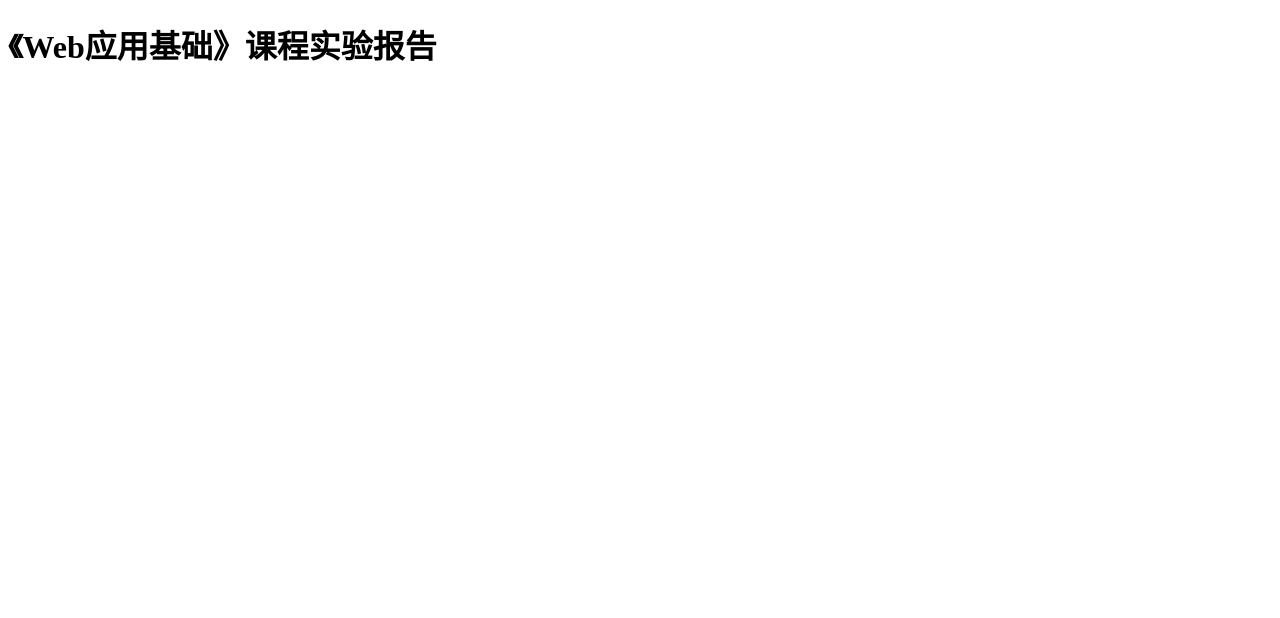
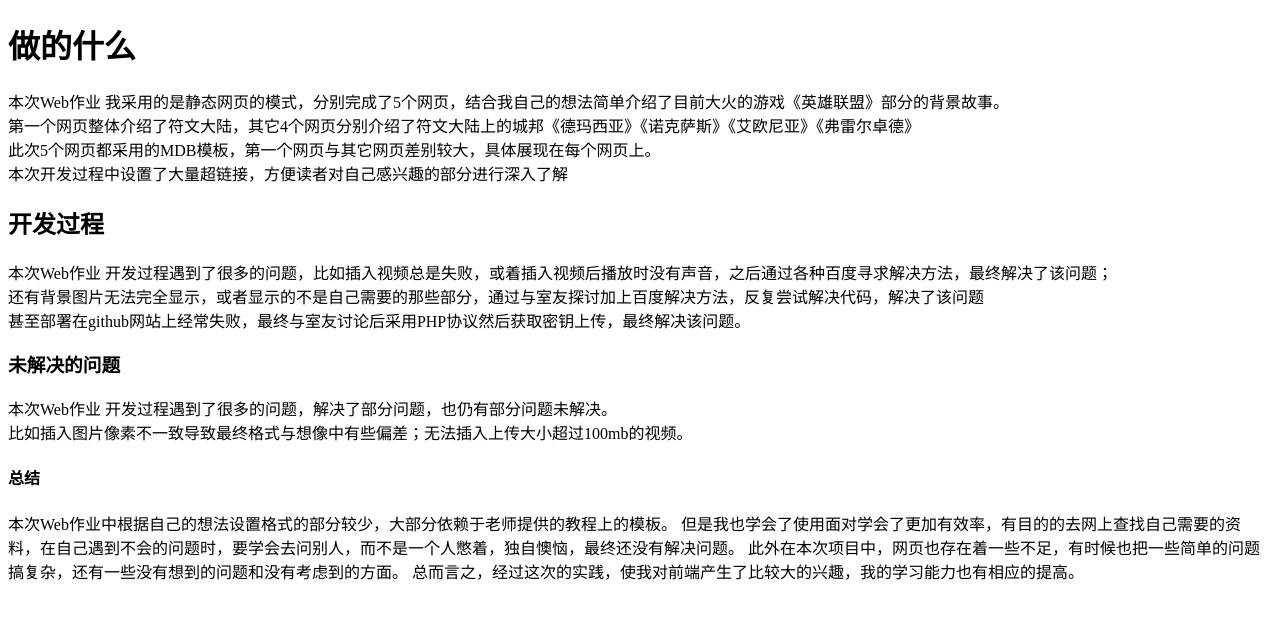
Before and after one commit to Yang-Codehut/Web, a plain HTML site: page index5.html in a window 1280 px wide. Drawn offline with Linux system fonts and the light colour scheme.

Commit message:
版本日志

```diff
--- a/index5.html
+++ b/index5.html
@@ -3,10 +3,38 @@
 <head>
   <meta charset="utf-8">
   <link rel="shortcut icon" href="favicon.ico" type="image/x-icon">
-  <title>end</title>
+  <title>《Web应用基础》课程实验报告</title>
 </head>
 <body>
-  <h1>《Web应用基础》课程实验报告</h1>
-  <p> </p>
+  <h1>做的什么</h1>
+  <p>
+      本次Web作业
+      我采用的是静态网页的模式，分别完成了5个网页，结合我自己的想法简单介绍了目前大火的游戏《英雄联盟》部分的背景故事。
+     <br>  第一个网页整体介绍了符文大陆，其它4个网页分别介绍了符文大陆上的城邦《德玛西亚》《诺克萨斯》《艾欧尼亚》《弗雷尔卓德》
+     <br>  此次5个网页都采用的MDB模板，第一个网页与其它网页差别较大，具体展现在每个网页上。
+     <br>  本次开发过程中设置了大量超链接，方便读者对自己感兴趣的部分进行深入了解
+
+  </p>
+  <h2>开发过程</h2>
+  <p>
+      本次Web作业
+      开发过程遇到了很多的问题，比如插入视频总是失败，或着插入视频后播放时没有声音，之后通过各种百度寻求解决方法，最终解决了该问题；
+    <br>  还有背景图片无法完全显示，或者显示的不是自己需要的那些部分，通过与室友探讨加上百度解决方法，反复尝试解决代码，解决了该问题
+    <br>  甚至部署在github网站上经常失败，最终与室友讨论后采用PHP协议然后获取密钥上传，最终解决该问题。
+  </p>
+  <h3>未解决的问题</h3>
+  <p>
+      本次Web作业
+      开发过程遇到了很多的问题，解决了部分问题，也仍有部分问题未解决。
+    <br> 比如插入图片像素不一致导致最终格式与想像中有些偏差；无法插入上传大小超过100mb的视频。
+  </p>
+  <h4>总结</h4>
+  <p>
+      本次Web作业中根据自己的想法设置格式的部分较少，大部分依赖于老师提供的教程上的模板。
+      但是我也学会了使用面对学会了更加有效率，有目的的去网上查找自己需要的资料，在自己遇到不会的问题时，要学会去问别人，而不是一个人憋着，独自懊恼，最终还没有解决问题。
+      此外在本次项目中，网页也存在着一些不足，有时候也把一些简单的问题搞复杂，还有一些没有想到的问题和没有考虑到的方面。
+      总而言之，经过这次的实践，使我对前端产生了比较大的兴趣，我的学习能力也有相应的提高。
+  </p>
+
 </body>
 </html>
```
Also changed, not shown: index4.html (+2 -1 lines).
